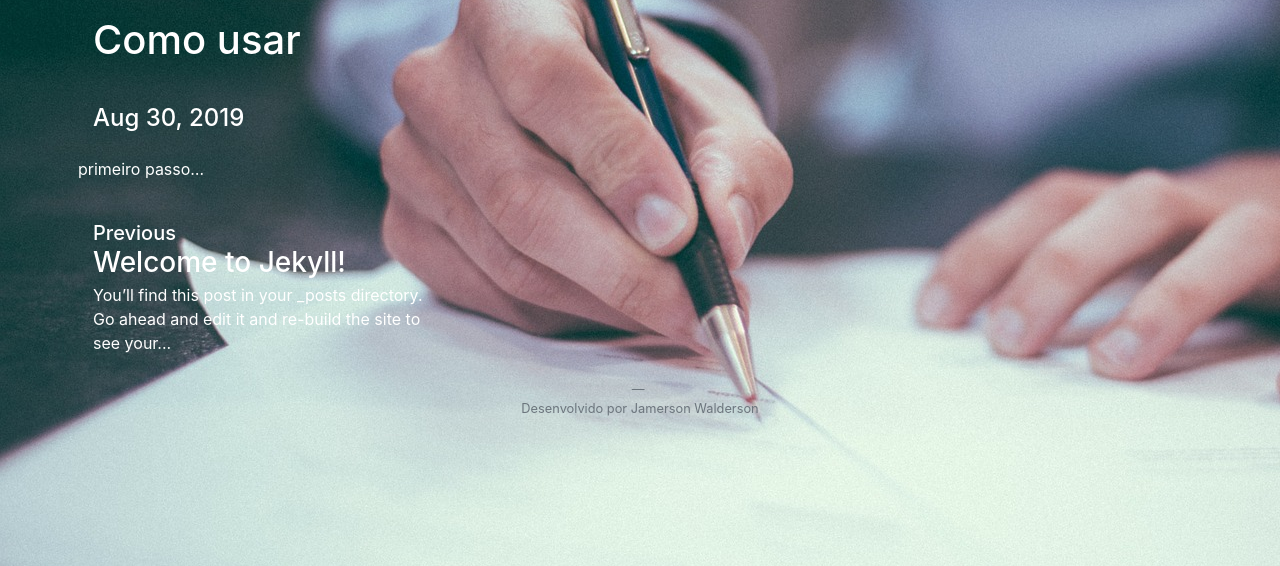
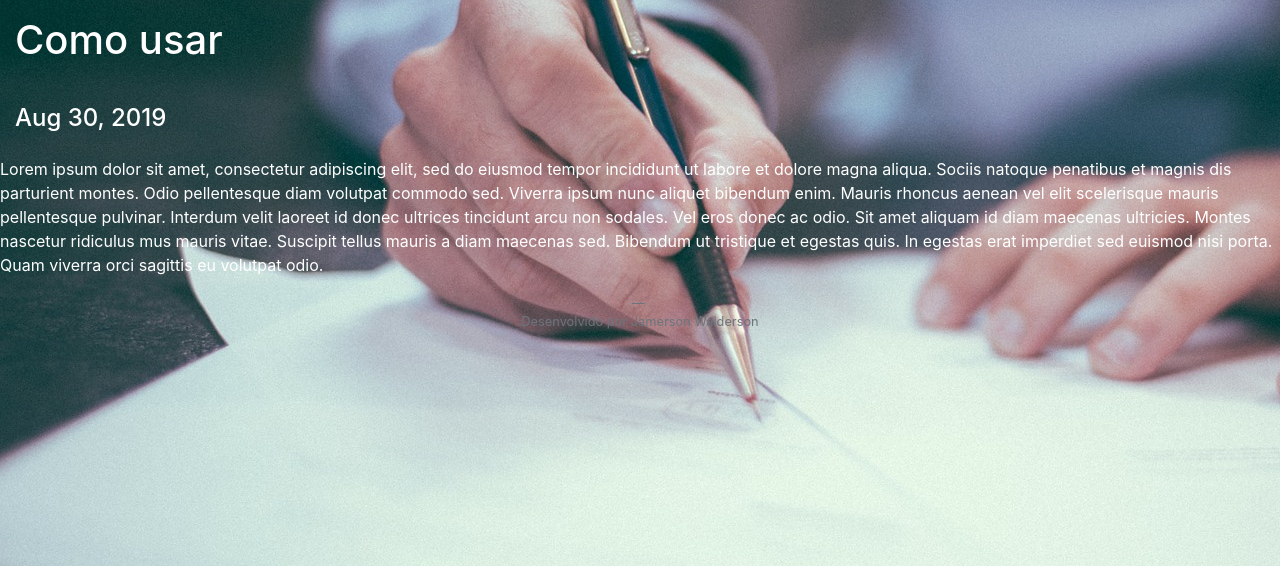
Before and after one commit to JamersonWalderson/jpomodoro.github.io, a Jekyll site: the page built from _posts/2019-08-29-como-usar.markdown, in a window 1280 px wide, cut to the strip 334-900 px from the top of the page. Built offline with Jekyll 4.4.1, drawn with Linux system fonts in a browser that asks for light colours; nearby versions of some CDN libraries; library files that are not in the unit come from our copies.

Commit message:
fixed: bug na pagina 'como usar?'

```diff
--- a/_layouts/home.html
+++ b/_layouts/home.html
@@ -29,7 +29,7 @@
     <!-- jQuery (obrigatório para plugins JavaScript do Bootstrap) -->
     <script src="https://ajax.googleapis.com/ajax/libs/jquery/1.12.4/jquery.min.js"></script>
     <!-- Inclui todos os plugins compilados (abaixo), ou inclua arquivos separadados se necessário -->
-    <script src="{{ '../_include/js/bootstrap.min.js' }}"></script>
+    <script src="{{ '/_include/js/bootstrap.min.js' }}"></script>
 
   </body>
 </html>
--- a/_layouts/post.html
+++ b/_layouts/post.html
@@ -1,18 +1,12 @@
 ---
 layout: default
 ---
-<article class="container px-2 mx-auto mb4" itemscope itemtype="http://schema.org/BlogPosting">
+<article>
   <h1 class="h0 col-9 sm-width-full py-4 mt-3 inline-block" itemprop="name headline">{{ page.title }}</h1>
   <div class="col-4 sm-width-full mt-1 border-top-thin ">
     <p class="mb-3 py-2 bold h4"><time datetime="{{ page.date | date_to_xmlschema }}" itemprop="datePublished">{{ page.date | date: "%b %-d, %Y" }}</time></p>
   </div>
 
-  <div class="prose" itemprop="articleBody">
       {{ content }}
-  </div>
 
 </article>
-
-<div class="container mx-auto px-2 py-2 clearfix">
-  {% include previous-next.html %}
-</div>
--- a/_posts/2019-08-29-como-usar.markdown
+++ b/_posts/2019-08-29-como-usar.markdown
@@ -6,4 +6,4 @@
 
 
 
-primeiro passo...
+Lorem ipsum dolor sit amet, consectetur adipiscing elit, sed do eiusmod tempor incididunt ut labore et dolore magna aliqua. Sociis natoque penatibus et magnis dis parturient montes. Odio pellentesque diam volutpat commodo sed. Viverra ipsum nunc aliquet bibendum enim. Mauris rhoncus aenean vel elit scelerisque mauris pellentesque pulvinar. Interdum velit laoreet id donec ultrices tincidunt arcu non sodales. Vel eros donec ac odio. Sit amet aliquam id diam maecenas ultricies. Montes nascetur ridiculus mus mauris vitae. Suscipit tellus mauris a diam maecenas sed. Bibendum ut tristique et egestas quis. In egestas erat imperdiet sed euismod nisi porta. Quam viverra orci sagittis eu volutpat odio.
```
Also changed, not shown: index.md (+6 -9 lines), README.md.
